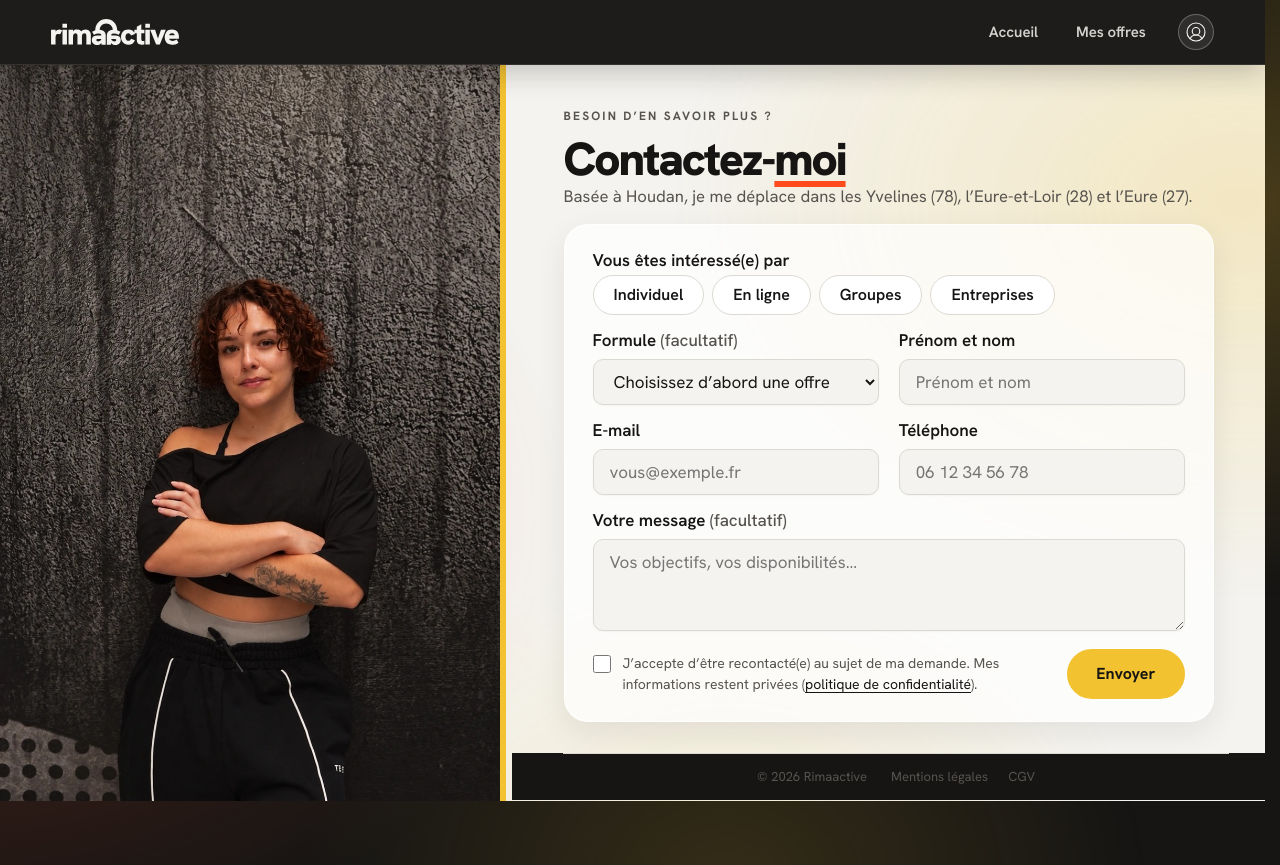
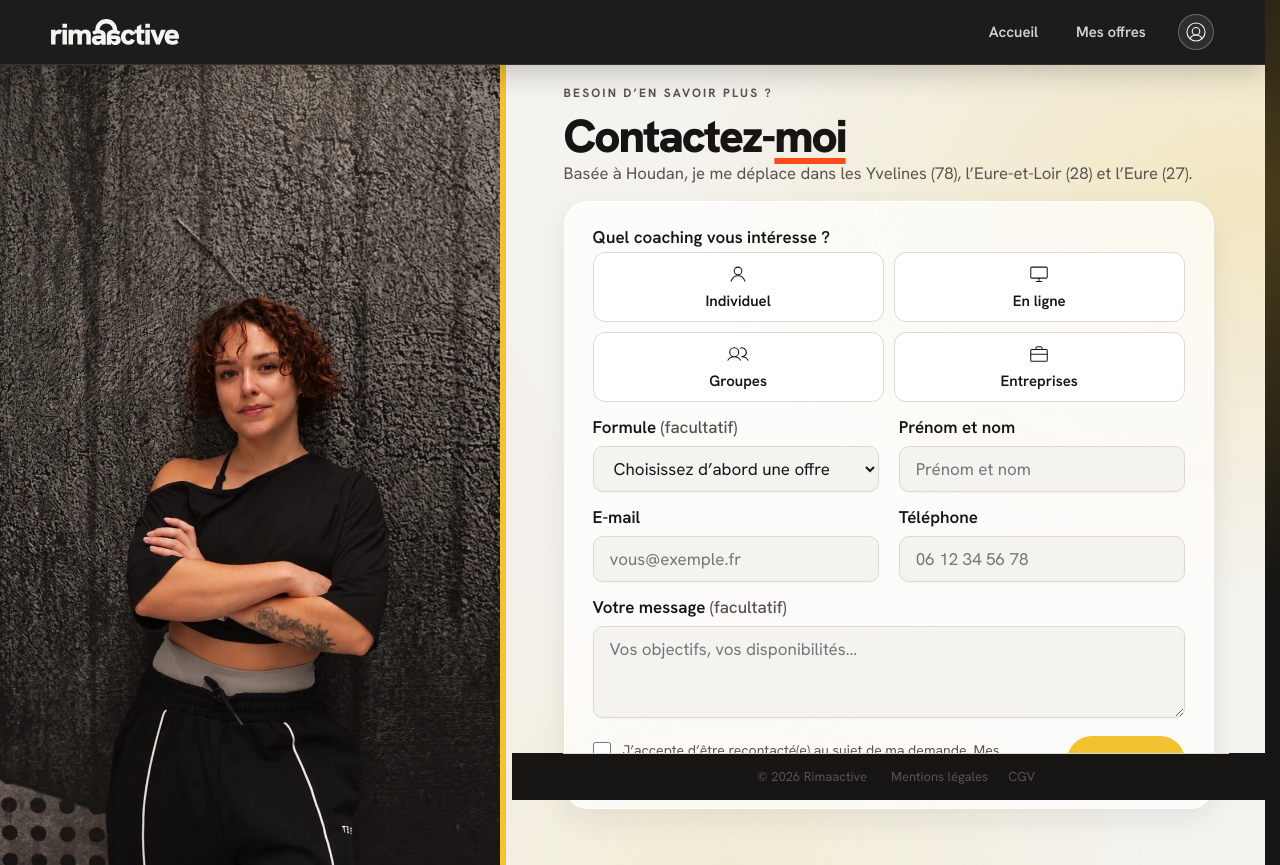
Before and after one commit to thomasroulland/rimaactive, a React (Vite) app: page /contact in a window 1280 px wide. Before the commit the page ends 801 px from the top, so only its background shows below. Built offline with nearby package versions, Linux system fonts and the light colour scheme.

Commit message:
M'écrire : « Quel coaching vous intéresse ? » en quatre tuiles avec pictogramme (cochée depuis une carte de Mes offres)
Co-Authored-By: Claude Opus 5.5 <noreply@anthropic.com>
Claude-Session: https://claude.ai/code/session_01J8BpjS9NsTda4UHEMLi6pS

```diff
--- a/src/components/Picto.jsx
+++ b/src/components/Picto.jsx
@@ -37,6 +37,15 @@ export default function Picto({ nom, taille = 24 }) {
       </svg>
     )
   }
+  // personne, écran et mallette au trait (choix de l'offre dans M'écrire, 17 novembre 2026), même épaisseur que Phosphor Light
+  const trait = { personne: <><circle cx="128" cy="92" r="44" /><path d="M48 212c12-40 44-64 80-64s68 24 80 64" /></>,
+    ecran: <><rect x="32" y="48" width="192" height="128" rx="14" /><path d="M96 216h64M128 176v40" /></>,
+    mallette: <><rect x="32" y="76" width="192" height="136" rx="12" /><path d="M92 76V60a16 16 0 0 1 16-16h40a16 16 0 0 1 16 16v16M32 132h192" /></> }[nom]
+  if (trait) {
+    return (
+      <svg className="picto" width={taille} height={taille} viewBox="0 0 256 256" fill="none" stroke="currentColor" strokeWidth="12" strokeLinecap="round" strokeLinejoin="round" aria-hidden="true">{trait}</svg>
+    )
+  }
   // silhouette dans un rond (espace de connexion), au trait, même épaisseur que Phosphor Light
   if (nom === 'user-circle') {
     return (
--- a/src/pages/Contact.jsx
+++ b/src/pages/Contact.jsx
@@ -3,6 +3,7 @@ import { Link, useSearchParams } from 'react-router-dom'
 import photoMarie from '../assets/portrait-contact.jpg'
 import PresentationContact from '../components/AppelContact.jsx'
 import useTitre from '../components/useTitre.js'
+import Picto from '../components/Picto.jsx'
 import { PAGE as INDIVIDUEL } from './Particuliers.jsx'
 import { PAGE as GROUPES } from './Groupes.jsx'
 import { PAGE as ENTREPRISES } from './Entreprises.jsx'
@@ -14,6 +15,9 @@ const OFFRES = [INDIVIDUEL, EN_LIGNE, GROUPES, ENTREPRISES].map((page) => ({
   nom: page.titre,
   formules: page.cartes.map((f) => `${f.nom} · ${f.mode ?? page.titre}`),
 }))
+
+// pictogramme de chaque offre dans le choix du formulaire
+const PICTO_OFFRE = { Individuel: 'personne', 'En ligne': 'ecran', Groupes: 'users', Entreprises: 'mallette' }
 
 export default function Contact() {
   useTitre('Contact')
@@ -55,13 +59,14 @@ export default function Contact() {
         ) : (
           <form className="formulaire" onSubmit={envoyer}>
             <fieldset className="champ-groupe pleine">
-              <legend>Vous êtes intéressé(e) par</legend>
-              <div className="choix">
+              {/* quatre tuiles avec pictogramme (Thomas, 17 novembre 2026) ; déjà cochée quand on vient d'une carte de Mes offres */}
+              <legend>Quel coaching vous intéresse ?</legend>
+              <div className="choix-offre">
                 {OFFRES.map((o) => (
-                  <label key={o.nom}>
+                  <label key={o.nom} className="choix-offre__tuile">
                     <input type="radio" name="offre" value={o.nom} checked={offre === o.nom} required
                       onChange={() => { setOffre(o.nom); setFormule(seuleFormule(o.nom)) }} />
-                    <span>{o.nom}</span>
+                    <span className="choix-offre__corps"><Picto nom={PICTO_OFFRE[o.nom]} taille={22} />{o.nom}</span>
                   </label>
                 ))}
               </div>
--- a/src/styles.css
+++ b/src/styles.css
@@ -2208,3 +2208,17 @@ html:has(.ecran-plein) { scroll-snap-type: none !important; }
   .offres-page__rubrique.offres-page__rubrique .offres > .offre > .offre__points li { line-height: 20px !important; }
   .offres-page__rubrique.offres-page__rubrique .offres > .offre > .offre__bouton { margin-top: 0 !important; }
 }
+
+/* M'écrire : choix de l'offre en quatre tuiles avec pictogramme, deux par ligne (17 novembre 2026).
+   Cochée : fond jaune pâle et contour jaune. Les boutons radio restent (clavier, lecteurs d'écran). */
+.choix-offre { display: grid; grid-template-columns: repeat(2, minmax(0, 1fr)); gap: 10px; }
+.choix-offre__tuile { position: relative; display: block; }
+.choix-offre__tuile input { position: absolute; inset: 0; width: 100%; height: 100%; margin: 0; opacity: 0; cursor: pointer; }
+.choix-offre__corps { display: flex; flex-direction: column; align-items: center; justify-content: center; gap: 6px; min-height: 68px; padding: 10px 12px;
+  border: 1px solid var(--filet); border-radius: 12px; background: var(--blanc); color: var(--encre); font-size: 15px; line-height: 20px; font-weight: 600; text-align: center;
+  transition: background-color .15s ease, border-color .15s ease; }
+.choix-offre__tuile input:hover + .choix-offre__corps { border-color: var(--gris-controle); }
+.choix-offre__tuile input:checked + .choix-offre__corps { background: #fdf3d0; border-color: var(--jaune); }
+.choix-offre__tuile input:focus-visible + .choix-offre__corps { outline: 2px solid var(--encre); outline-offset: 2px; }
+@media (max-width: 599px) { .choix-offre { gap: 8px; } .choix-offre__corps { min-height: 60px; font-size: 14px; } }
+@media (prefers-reduced-motion: reduce) { .choix-offre__corps { transition: none; } }
```
